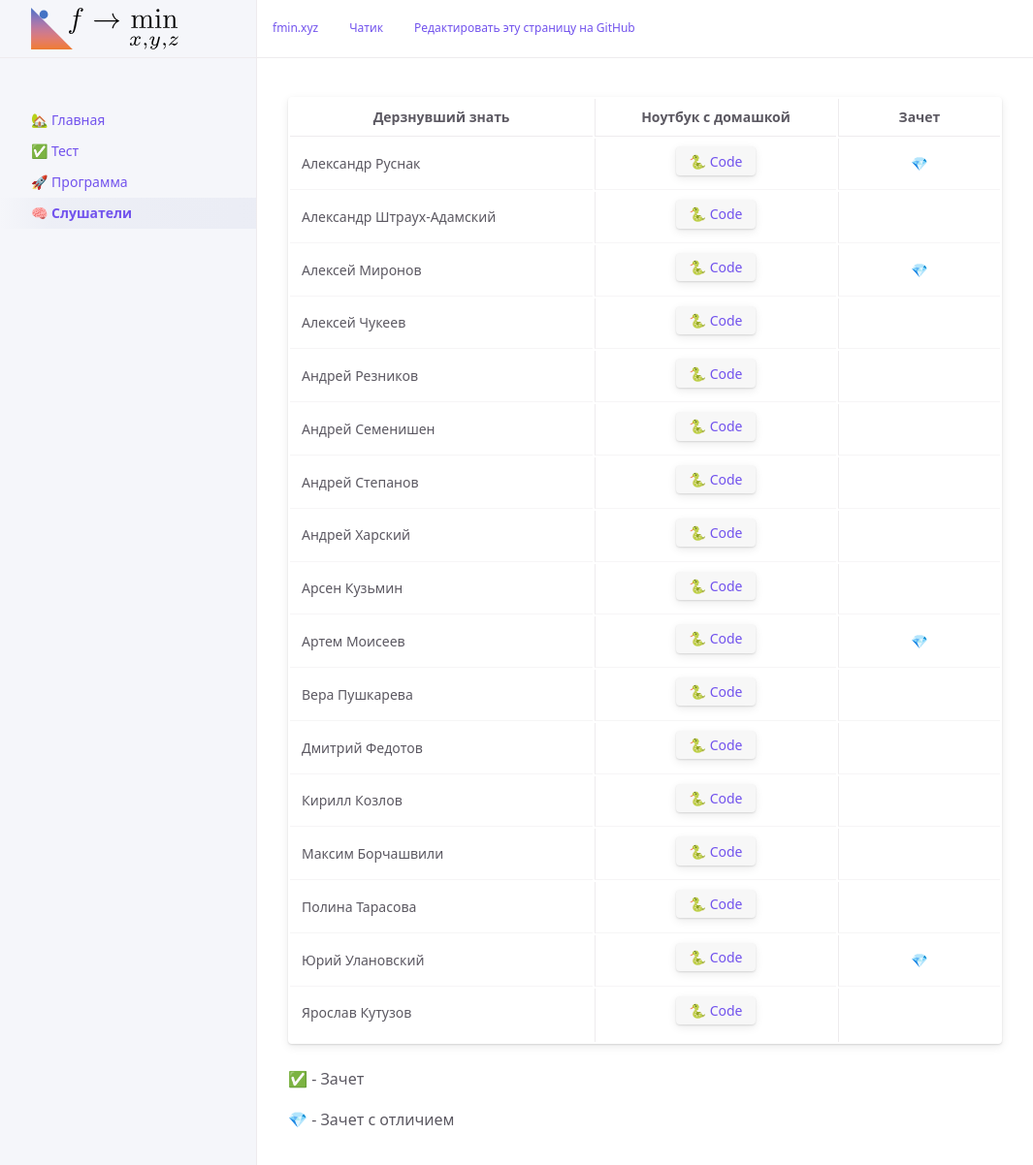
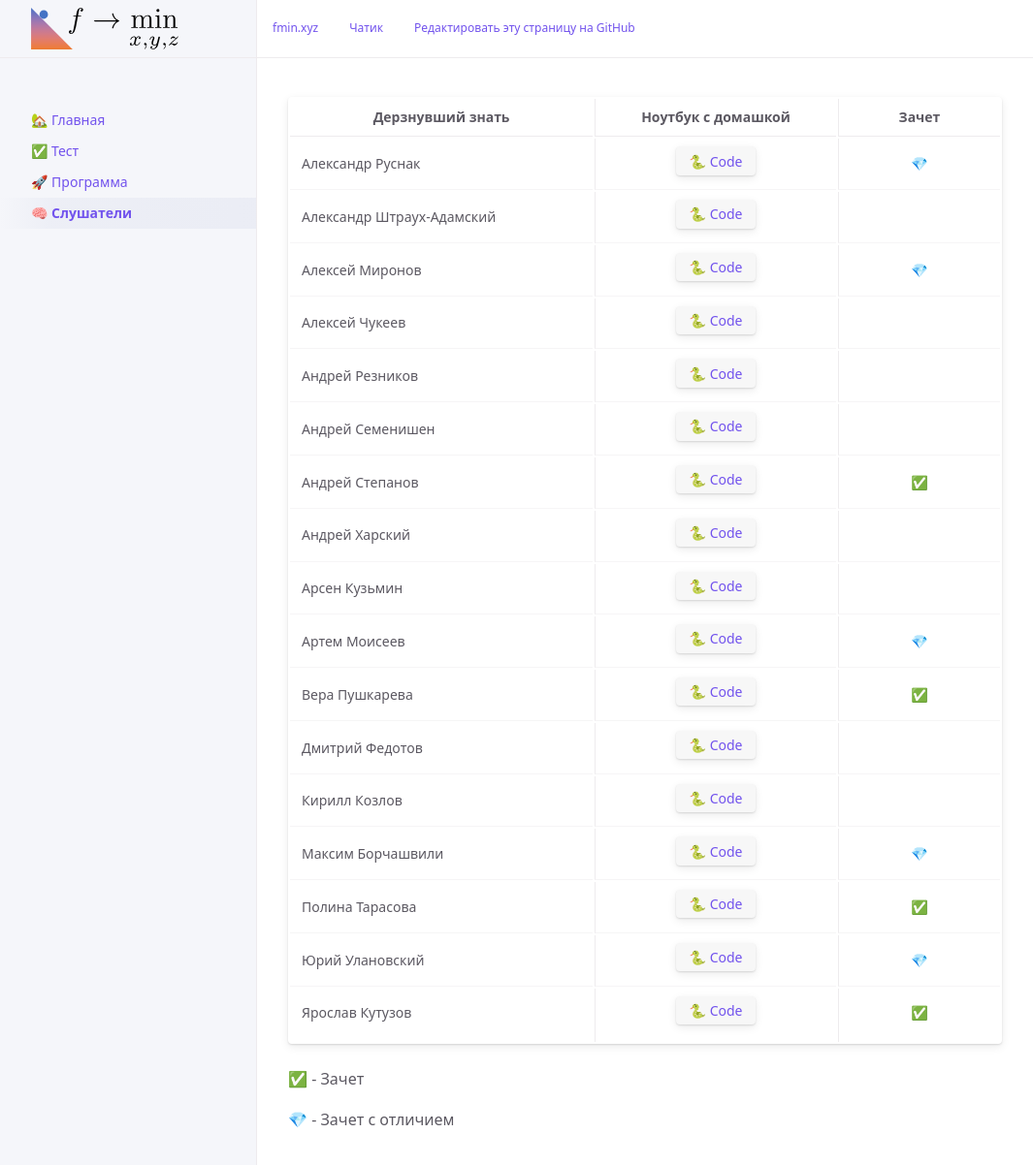
Before and after one commit to MerkulovDaniil/sber235, a Jekyll site: the page built from students.md, in a window 1280 px wide and 1217 px high. Shown: the top 1202 px of the window at 97% size, without its empty margins (107-1172 px from the left). Built offline with Jekyll 4.4.1, drawn with Linux system fonts in a browser that asks for light colours; our own code applies the rules of GitHub Pages for plain Markdown files; a script that is not in the unit is left out.

```diff
--- a/students.md
+++ b/students.md
@@ -11,17 +11,17 @@ nav_order: 4
 | Алексей Чукеев   | [🐍 Code](https://colab.research.google.com/drive/1YDV-qnK6ui7Wv0Xu_OAsRP2hgUaIWJT2?usp=share_link){: .btn } | |
 | Андрей Резников    | [🐍 Code](https://colab.research.google.com/drive/1DNhPX0WBbCglyWMF7BejZNo1WmQnqO3r?usp=sharing){: .btn } | |
 | Андрей Семенишен    | [🐍 Code](https://colab.research.google.com/drive/1MZwytlzITGCUaUNklrElPL7lDakqcRYA?usp=sharing){: .btn } | |
-| Андрей Степанов    | [🐍 Code](https://colab.research.google.com/drive/1qJUc_7MMp0zEyEdR4xYoGYLmcLIjsGqC?usp=share_link){: .btn } | |
+| Андрей Степанов    | [🐍 Code](https://colab.research.google.com/drive/1qJUc_7MMp0zEyEdR4xYoGYLmcLIjsGqC?usp=share_link){: .btn } | ✅ |
 | Андрей Харский    | [🐍 Code](https://colab.research.google.com/drive/1cODbEeOi3BwuBsNfxMl8ndLrnGd-oNcJ?usp=sharing){: .btn } | |
 | Арсен Кузьмин    | [🐍 Code](https://colab.research.google.com/drive/15FYcklCDVNIZ_yiAo9koqdJA3l1MdgTy?usp=sharing){: .btn } | |
 | Артем Моисеев    | [🐍 Code](https://colab.research.google.com/drive/14oijm3dXSPGBeUYo3HyP0-FkWzlLfd5l?usp=share_link){: .btn } | 💎 |
-| Вера Пушкарева    | [🐍 Code](https://colab.research.google.com/drive/1ZwMy4xwuwqRXCts7PZxdiyZGGSrqC_gK?usp=share_link){: .btn } | |
+| Вера Пушкарева    | [🐍 Code](https://colab.research.google.com/drive/1ZwMy4xwuwqRXCts7PZxdiyZGGSrqC_gK?usp=share_link){: .btn } | ✅ |
 | Дмитрий Федотов    | [🐍 Code](https://colab.research.google.com/drive/1Dp0zNMR2vSgkoa6qYNtxdQbMb67wRPuc?usp=sharing){: .btn } | |
 | Кирилл Козлов    | [🐍 Code](https://colab.research.google.com/drive/1FypgZtavZ5iQa2aRZmMeylubNg03BB9g?usp=sharing){: .btn } | |
-| Максим Борчашвили    | [🐍 Code](https://colab.research.google.com/drive/1wXdbrXnqE2xTzT9gu971x_S5zcn8oBbR?usp=sharing){: .btn } | |
-| Полина Тарасова    | [🐍 Code](https://colab.research.google.com/drive/1lut7LSRKCZm-ghUZzU1EvyoTDctVpebN?usp=sharing){: .btn } | |
+| Максим Борчашвили    | [🐍 Code](https://colab.research.google.com/drive/1wXdbrXnqE2xTzT9gu971x_S5zcn8oBbR?usp=sharing){: .btn } | 💎 |
+| Полина Тарасова    | [🐍 Code](https://colab.research.google.com/drive/1lut7LSRKCZm-ghUZzU1EvyoTDctVpebN?usp=sharing){: .btn } | ✅ |
 | Юрий Улановский    | [🐍 Code](https://colab.research.google.com/drive/1J2f4FQnMCvLMeZcJTOfop9Fbmofn4WXX?usp=sharing){: .btn } | 💎 |
-| Ярослав Кутузов    | [🐍 Code](https://colab.research.google.com/drive/1t37DNLlNZCcAwC3e1AxzMLSIm4lBIiQ1?usp=share_link){: .btn } | |
+| Ярослав Кутузов    | [🐍 Code](https://colab.research.google.com/drive/1t37DNLlNZCcAwC3e1AxzMLSIm4lBIiQ1?usp=share_link){: .btn } | ✅ |
 
 
 ✅ - Зачет
```
